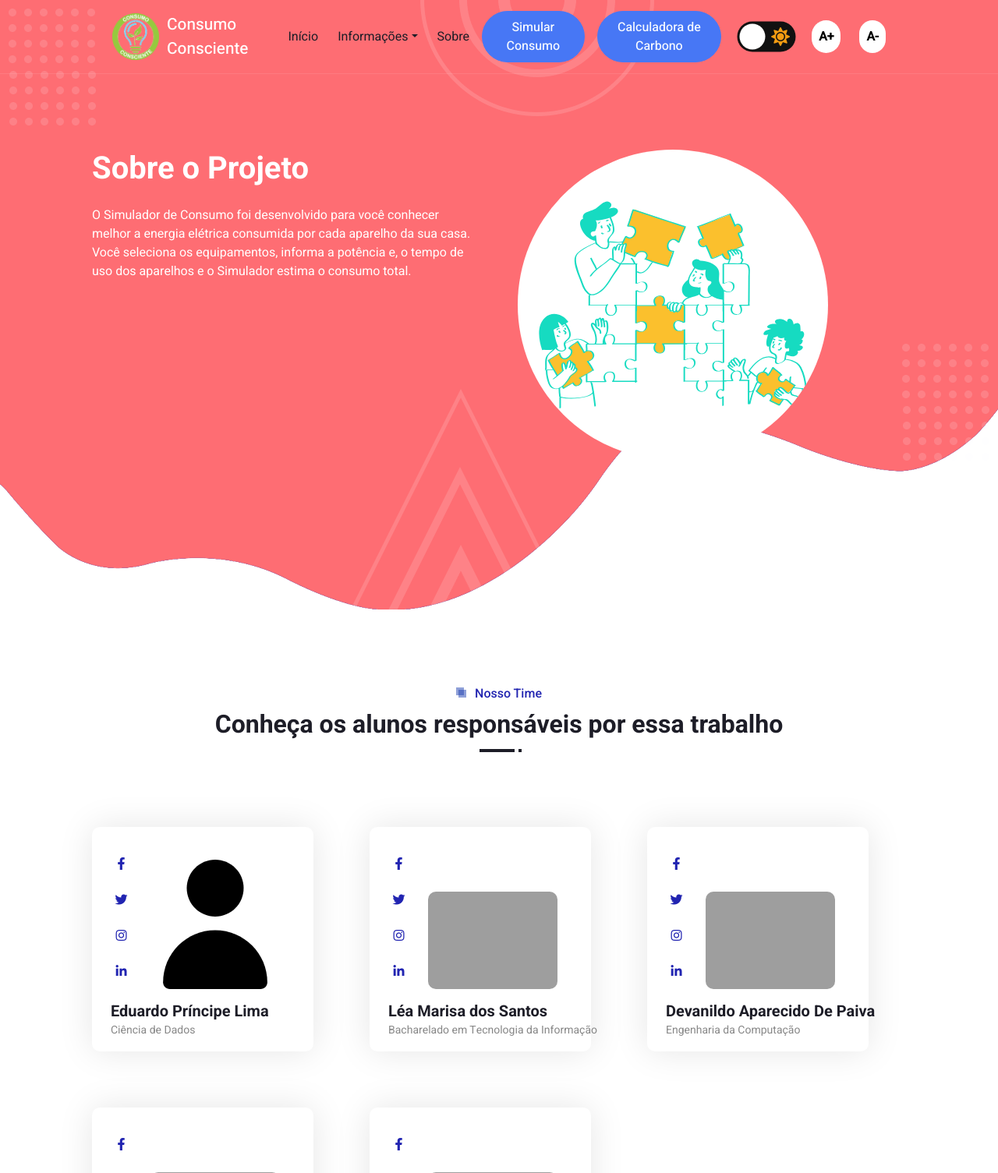
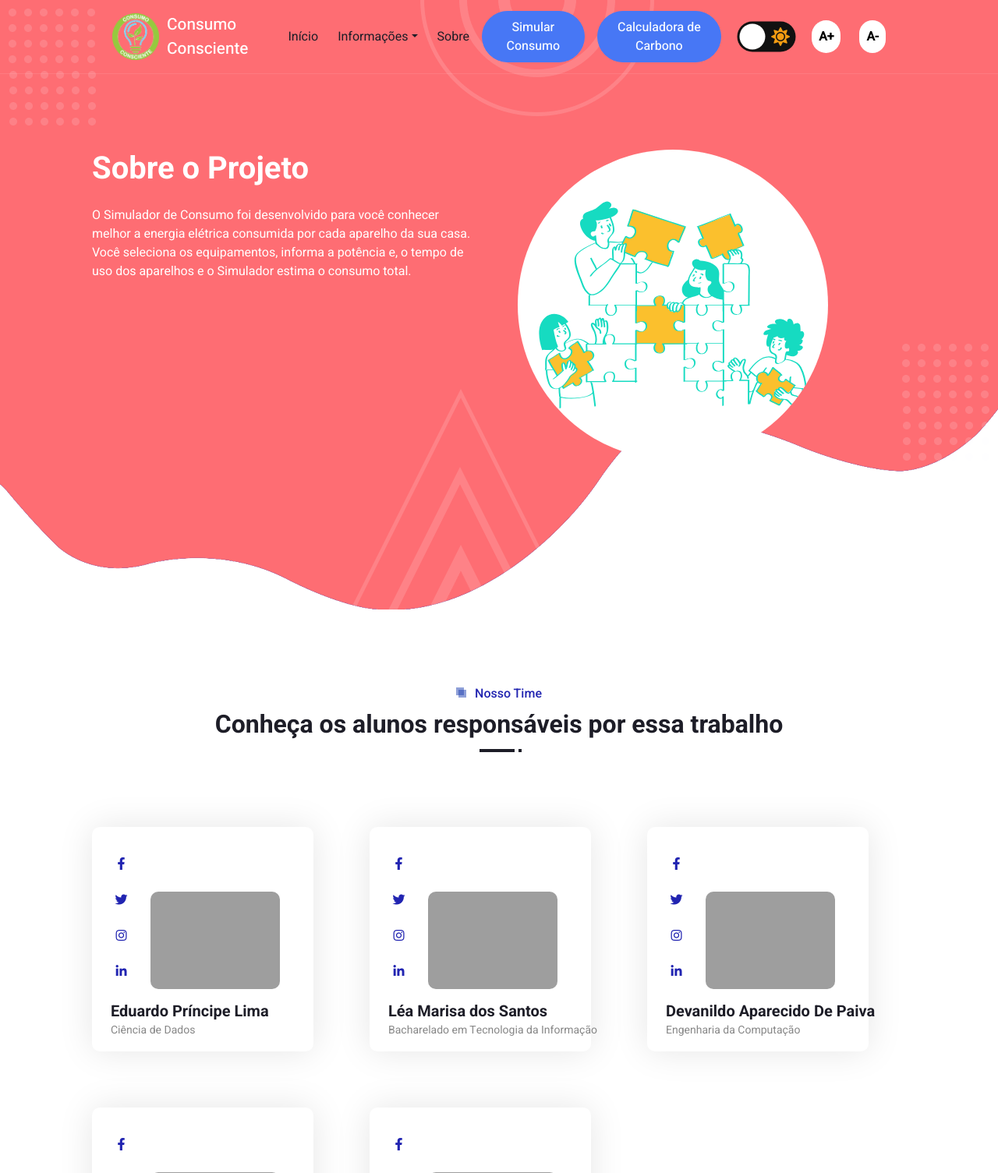
Before and after one commit to consumoconsciente/projeto_consumo_consciente, a Django app: page /sobre/ in a window 1280 px wide. Shown: the top 1505 px of the page at 78% size. Run offline with Django 3.2, Linux system fonts and the light colour scheme; some libraries are stand-ins or nearby versions; grey boxes are pictures that could not be loaded.

Commit message:
Adicionado a foto de perfil do Eduardo

```diff
--- a/principal/templates/principal/sobre.html
+++ b/principal/templates/principal/sobre.html
@@ -41,7 +41,7 @@
                                         <a class="btn btn-square text-primary bg-white my-1" href="#"><i class="fab fa-instagram"></i></a>
                                         <a class="btn btn-square text-primary bg-white my-1" href="#"><i class="fab fa-linkedin-in"></i></a>
                                     </div>
-                                    <img class="img-sobre-perfil rounded w-50" src="{% static 'principal/img/usuario-generico.svg' %}" alt="">
+                                    <img class="img-sobre-perfil rounded w-50" src="https://res.cloudinary.com/dduxsqk64/image/upload/v1669834151/Eduardo_Pr%C3%ADncipe_Lima_eaotww.jpg" alt="">
                                 </div>
                                 <div class="px-4 py-3 darkMode">
                                     <h5 class="fw-bold m-0">Eduardo Príncipe Lima</h5>
```
